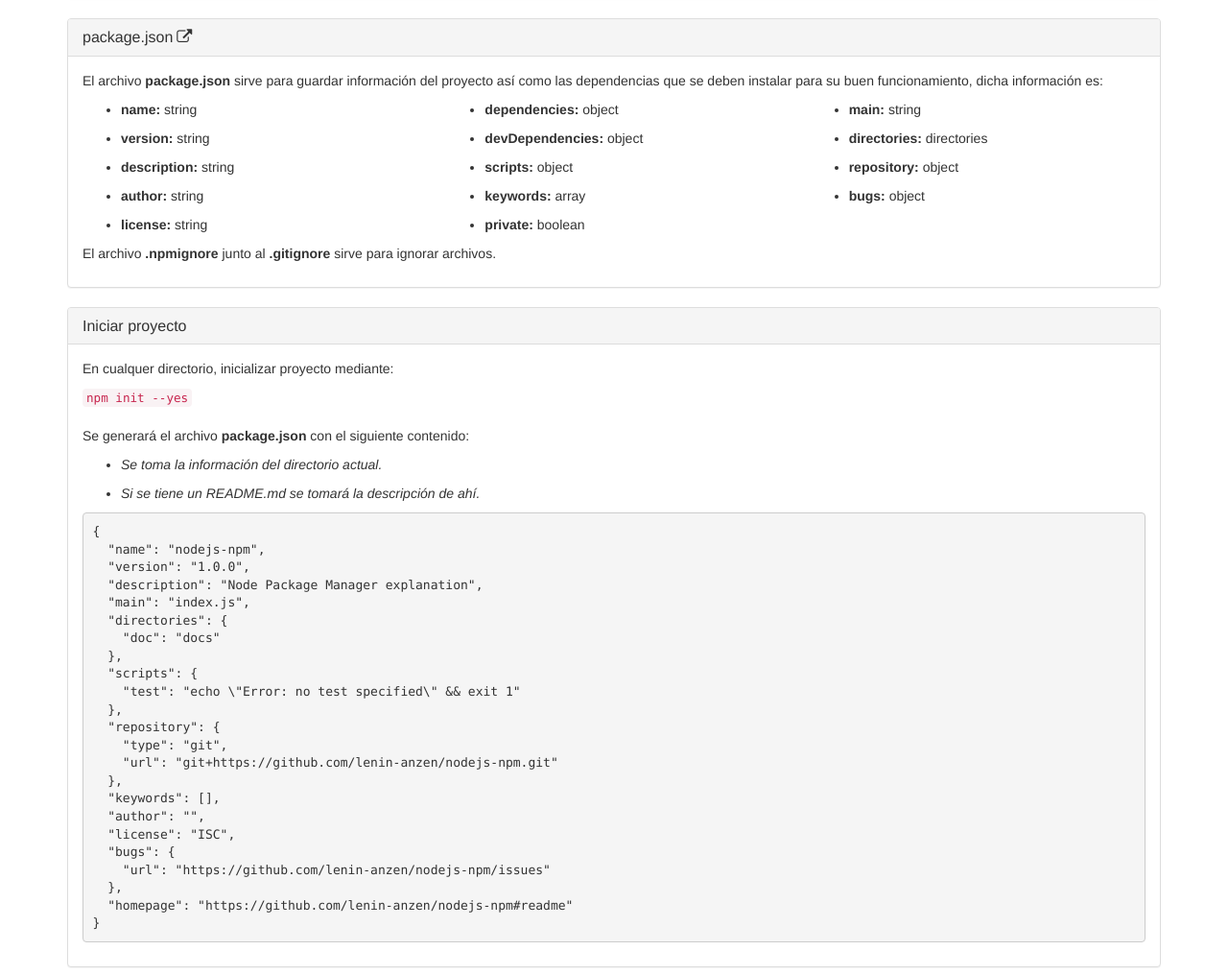
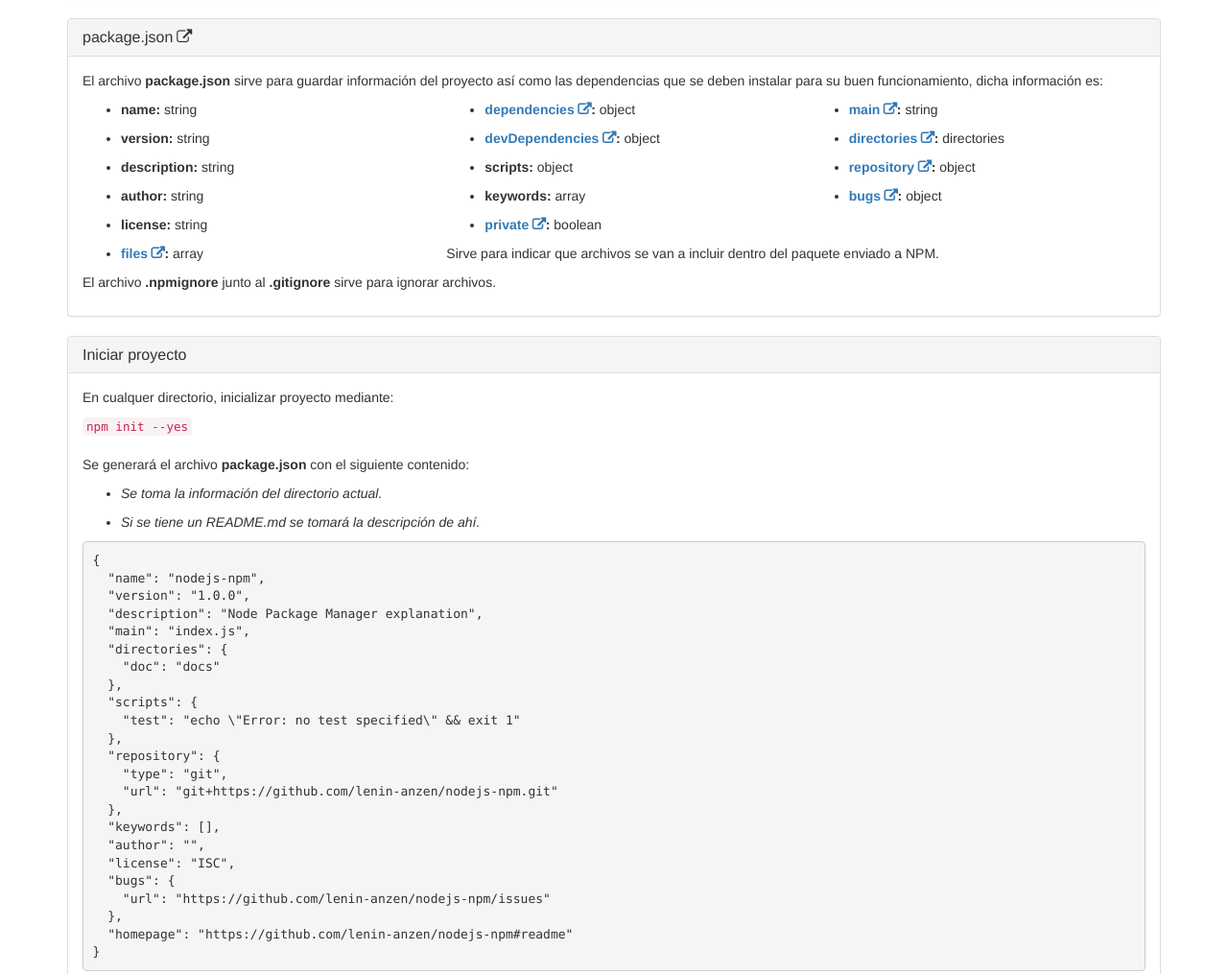
Before and after one commit to lenin-anzen/nodejs-npm, a website: page docs/index.html in a window 1280 px wide. Shown: the part 1231-2246 px from the top of the page at 96% size. Drawn offline with nearby package versions, Linux system fonts and the light colour scheme.

Commit message:
Added references to GIT

```diff
--- a/docs/index.html
+++ b/docs/index.html
@@ -164,20 +164,30 @@ nvm use node</code>
                         </div>
                         <div class="col md-4 col-sm-4">
                           <ul>
-                            <li><p><strong>dependencies:</strong> object</p></li>
-                            <li><p><strong>devDependencies:</strong> object</p></li>
+                            <li><p><strong><a href="https://docs.npmjs.com/files/package.json#dependencies" target="_blank">dependencies</a>:</strong> object</p></li>
+                            <li><p><strong><a href="https://docs.npmjs.com/files/package.json#devdependencies" target="_blank">devDependencies</a>:</strong> object</p></li>
                             <li><p><strong>scripts:</strong> object</p></li>
                             <li><p><strong>keywords:</strong> array</p></li>
-                            <li><p><strong>private:</strong> boolean</p></li>
+                            <li><p><strong><a href="https://docs.npmjs.com/files/package.json#private" target="_blank">private</a>:</strong> boolean</p></li>
                           </ul>
                         </div>
                         <div class="col md-4 col-sm-4">
                           <ul>
-                            <li><p><strong>main:</strong> string</p></li>
-                            <li><p><strong>directories:</strong> directories</p></li>
-                            <li><p><strong>repository:</strong> object</p></li>
-                            <li><p><strong>bugs:</strong> object</p></li>
+                            <li><p><strong><a href="https://docs.npmjs.com/files/package.json#main" target="_blank">main</a>:</strong> string</p></li>
+                            <li><p><strong><a href="https://docs.npmjs.com/files/package.json#directories" target="_blank">directories</a>:</strong> directories</p></li>
+                            <li><p><strong><a href="https://docs.npmjs.com/files/package.json#repository" target="_blank">repository</a>:</strong> object</p></li>
+                            <li><p><strong><a href="https://docs.npmjs.com/files/package.json#bugs" target="_blank">bugs</a>:</strong> object</p></li>
                           </ul>
+                        </div>
+                    </div>
+                    <div class="row">
+                        <div class="col md-4 col-sm-4">
+                          <ul>
+                            <li><p><strong><a href="https://docs.npmjs.com/files/package.json#files" target="_blank">files</a>:</strong> array</p></li>
+                          </ul>
+                        </div>
+                        <div class="col md-8 col-sm-8">
+                          <p>Sirve para indicar que archivos se van a incluir dentro del paquete enviado a NPM.</p>
                         </div>
                     </div>
                     <div class="row">
@@ -448,6 +458,11 @@ npm ERR! Remove the 'private' field from the package.json to publish it.</pre>
                 <div class="panel-body">
                     <div class="row">
                         <div class="col md-12 col-sm-12">
+                          <p>No deben existir archivos sin commit, para comprobar el estado del repositorio:</p>
+                          <pre>git status</pre>
+                          <p>En dado caso de que se muestre algún archivo, hacerle commit:</p>
+                          <pre>git add .
+git commit -m "El archivo ha cambiado por que..."</pre>
                           <p>Para actualizar un paquete se deben tomar en cuenta los siguientes tipos de actualizaciones:</p>
                           <ol>
                             <li><p><strong>patch</strong>: v0.0.2</p></li>
@@ -455,9 +470,9 @@ npm ERR! Remove the 'private' field from the package.json to publish it.</pre>
                             <li><p><strong>major</strong>: v1.0.0</p></li>
                           </ol>
                           <p>Mediante el siguiente comando se actualizará la versión del archivo package.json</p>
-                          <code>npm version &lt;tipo de actualización&gt; -m "Added Webpack to the %s version"</code>
+                          <pre>npm version &lt;tipo de actualización&gt; -m "Added Webpack to the %s version"</pre>
                           <hr>
-                          <p>Si se tiene un repositorio de Git se agregará un tag con el número de release.</p>
+                          <p>Al repositorio de Git se agregará un tag con el número de release.</p>
                           <pre>commit c38a46ee01ff91536cc9ce7591221da0c16c4c7b (HEAD -&gt; master, tag: v0.0.3)
 Author: Lenin Meza &lt;lmeza@anzen.com.mx&gt;
 Date:   Wed Jul 5 17:04:01 2017 -0500
@@ -472,7 +487,9 @@ Date:   Wed Jul 5 17:04:01 2017 -0500
 }</pre>
                           <hr>
                           <p>Después de actualizar la versión, publicar el repositorio de nuevo:</p>
-                          <code>npm publish</code>
+                          <pre>npm publish</pre>
+                          <p>También se debe hacer push a los commits de GIT:</p>
+                          <pre>git push</pre>
                         </div>
                     </div>
                 </div>
```
